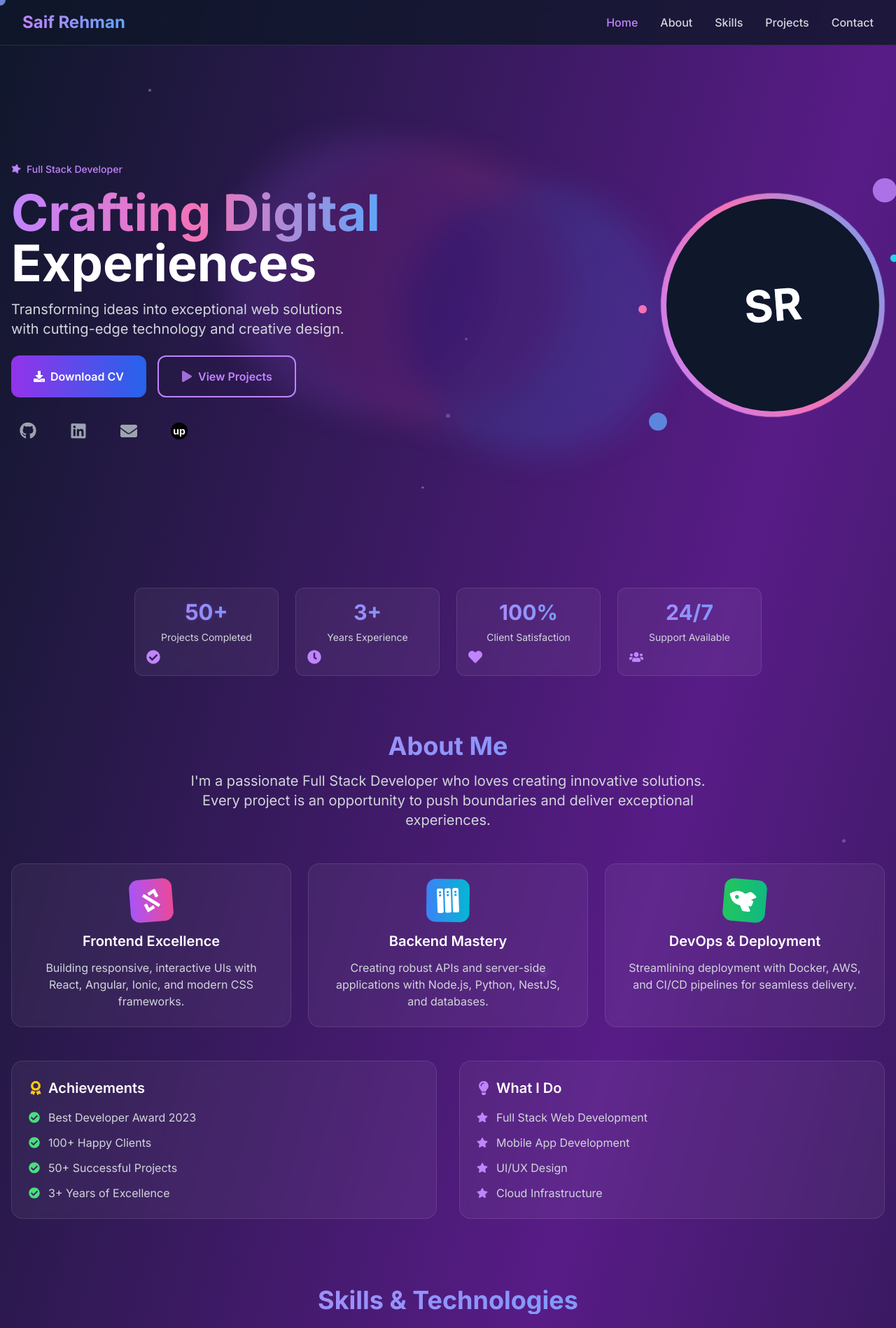
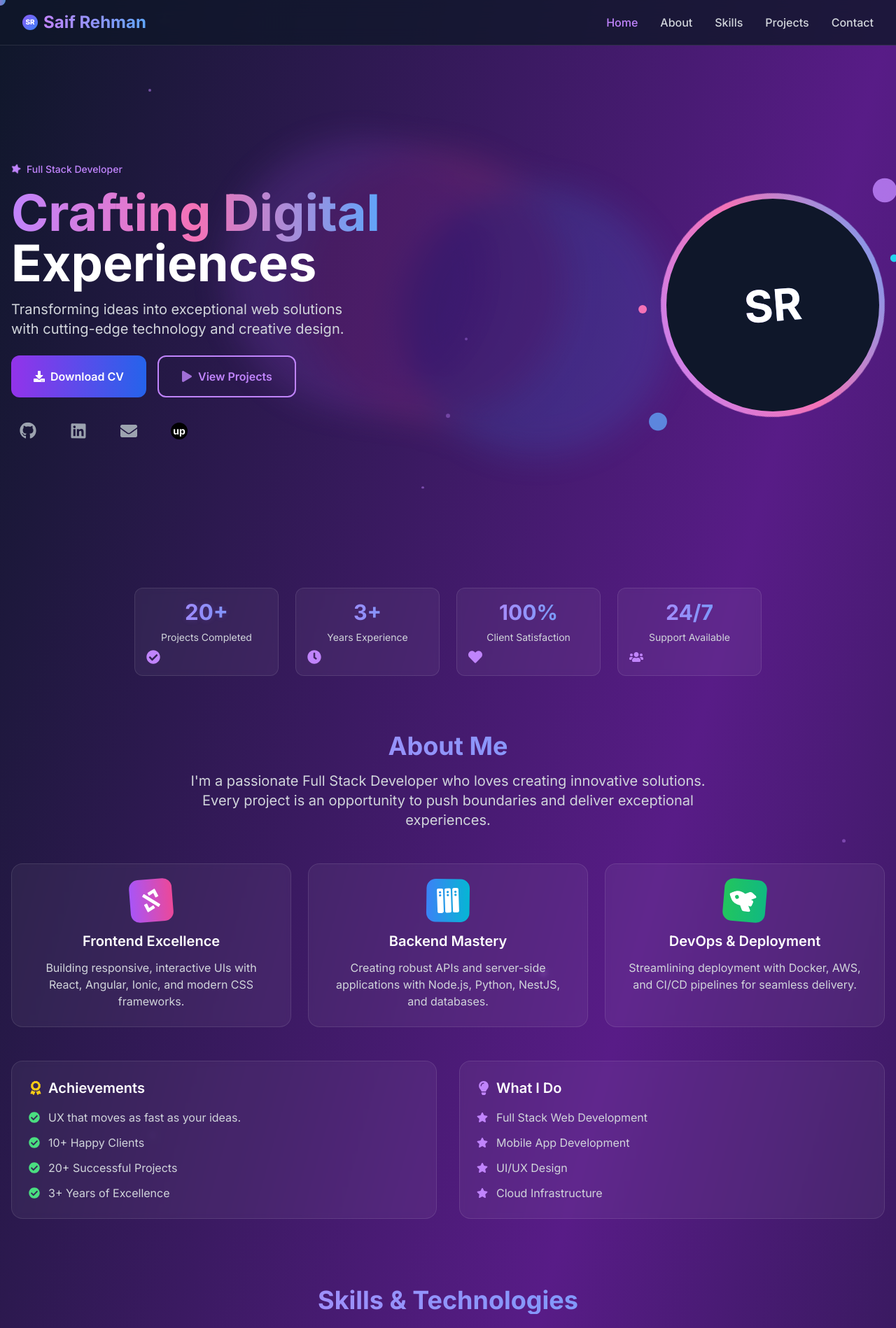
Before and after one commit to saifaslam246/portfolio, a React (Vite) app: page / in a window 1280 px wide. Shown: the top 1898 px of the page at 70% size. Built offline with nearby package versions, Linux system fonts and the light colour scheme.

Commit message:
add a favicon image

```diff
--- a/index.html
+++ b/index.html
@@ -2,7 +2,8 @@
 <html lang="en">
   <head>
     <meta charset="UTF-8" />
-    <link rel="icon" type="image/svg+xml" href="/vite.svg" />
+    <link rel="icon" type="image/svg+xml" href="/favicon.svg" />
+    <link rel="apple-touch-icon" href="/favicon.svg" />
     <meta name="viewport" content="width=device-width, initial-scale=1.0" />
     <meta http-equiv="Cache-Control" content="no-cache, no-store, must-revalidate" />
     <meta http-equiv="Pragma" content="no-cache" />
--- a/src/App.jsx
+++ b/src/App.jsx
@@ -37,6 +37,25 @@ const UpworkIcon = ({ size = 20, className = "" }) => (
   >
     up
   </div>
+)
+
+// Small inline SR logo for UI usage
+const SRLogoMark = ({ size = 24 }) => (
+  <span
+    aria-hidden
+    className="inline-flex items-center justify-center rounded-full"
+    style={{
+      width: size,
+      height: size,
+      background: 'linear-gradient(135deg, #8b5cf6 0%, #3b82f6 100%)',
+      color: '#fff',
+      fontWeight: 800,
+      fontSize: size * 0.45 + 'px',
+      lineHeight: 1
+    }}
+  >
+    SR
+  </span>
 )
 
 // Gather all images from assets (Vite)
@@ -172,11 +191,10 @@ function App() {
             <motion.div
               initial={{ opacity: 0, x: -20 }}
               animate={{ opacity: 1, x: 0 }}
-              className="text-xl sm:text-2xl font-bold text-white"
+              className="text-xl sm:text-2xl font-bold text-white flex items-center gap-2"
             >
-              <span className="bg-gradient-to-r from-purple-400 to-blue-400 bg-clip-text text-transparent">
-                Saif Rehman
-              </span>
+              <SRLogoMark size={22} />
+              <span className="bg-gradient-to-r from-purple-400 to-blue-400 bg-clip-text text-transparent">Saif Rehman</span>
             </motion.div>
 
             {/* Desktop Navigation */}
@@ -449,7 +467,7 @@ function App() {
         >
           <div className="grid grid-cols-2 md:grid-cols-4 gap-4 sm:gap-6 max-w-4xl mx-auto">
             {[
-              { number: "50+", label: "Projects Completed", icon: FaCheckCircle, color: "from-green-400 to-emerald-400" },
+              { number: "20+", label: "Projects Completed", icon: FaCheckCircle, color: "from-green-400 to-emerald-400" },
               { number: "3+", label: "Years Experience", icon: FaClock, color: "from-blue-400 to-cyan-400" },
               { number: "100%", label: "Client Satisfaction", icon: FaHeart, color: "from-pink-400 to-rose-400" },
               { number: "24/7", label: "Support Available", icon: FaUsers, color: "from-purple-400 to-indigo-400" }
@@ -637,9 +655,9 @@ function App() {
               </h3>
               <div className="space-y-3">
                 {[
-                  "Best Developer Award 2023",
-                  "100+ Happy Clients",
-                  "50+ Successful Projects",
+                  "UX that moves as fast as your ideas.",
+                  "10+ Happy Clients",
+                  "20+ Successful Projects",
                   "3+ Years of Excellence"
                 ].map((achievement, index) => (
                   <motion.div
@@ -906,7 +924,8 @@ function App() {
                   y: -15,
                   rotateY: 10
                 }}
-                className="group relative rounded-2xl overflow-hidden bg-white/5 backdrop-blur-sm border border-white/10 hover:bg-white/10 transition-all duration-300 transform hover:scale-105"
+                whileTap={{ scale: 0.99 }}
+                className="group relative rounded-2xl overflow-hidden bg-white/5 backdrop-blur-sm border border-white/10 hover:bg-white/10 transition-colors duration-300"
               >
                 <div className="h-40 sm:h-48 md:h-52 lg:h-56 relative overflow-hidden">
                   <img src={getMainImageForProject(project)} alt={project.title} className="w-full h-full object-cover opacity-90 group-hover:opacity-100 transition-opacity duration-300" onError={(e)=>{e.currentTarget.src='/vite.svg'}} />
@@ -948,12 +967,12 @@ function App() {
           {/* Project Details Modal */}
           <AnimatePresence>
             {selectedProject && (
-              <motion.div className="fixed inset-0 z-50 flex items-center justify-center bg-black/60 p-4"
+              <motion.div className="fixed inset-0 z-50 flex items-center justify-center bg-black/60 p-2 sm:p-4"
                 initial={{ opacity: 0 }}
                 animate={{ opacity: 1 }}
                 exit={{ opacity: 0 }}
               >
-                <motion.div className="max-w-4xl w-full rounded-2xl bg-slate-900 border border-white/10 overflow-hidden"
+                <motion.div className="w-full max-w-5xl rounded-2xl bg-slate-900 border border-white/10 overflow-hidden flex flex-col max-h-[90vh]"
                   initial={{ scale: 0.9, y: 20, opacity: 0 }}
                   animate={{ scale: 1, y: 0, opacity: 1 }}
                   exit={{ scale: 0.95, opacity: 0 }}
@@ -967,31 +986,35 @@ function App() {
                     const isActiveVideo = videos.includes(active)
                     return (
                       <>
-                        <div className="relative bg-black/20">
+                        <div className="relative bg-black/20 flex-shrink-0">
+                          <button onClick={closeProjectDetails} aria-label="Close modal" className="absolute top-2 right-2 sm:top-3 sm:right-3 p-2 rounded-full bg-slate-900/80 backdrop-blur border border-white/10 text-white hover:bg-slate-800 focus:outline-none focus:ring-2 focus:ring-purple-400 z-10">
+                            <HiX size={18} />
+                          </button>
                           {isActiveVideo ? (
-                            <video src={active} className="w-full max-h-[60vh] bg-slate-900" controls playsInline />
+                            <video src={active} className="w-full h-auto max-h-[45vh] sm:max-h-[55vh] bg-slate-900" controls playsInline />
                           ) : (
-                            <img src={active} alt={selectedProject.title} className="w-full max-h-[60vh] object-contain bg-slate-900" />
+                            <img src={active} alt={selectedProject.title} className="w-full h-auto max-h-[45vh] sm:max-h-[55vh] object-contain bg-slate-900" />
                           )}
-                          <button onClick={closeProjectDetails} className="absolute top-3 right-3 px-3 py-1 rounded-lg bg-black/50 text-white text-sm border border-white/10 hover:bg-black/70">Close</button>
                         </div>
                         {media.length > 1 && (
-                          <div className="p-4 grid grid-cols-3 sm:grid-cols-5 md:grid-cols-6 gap-2 bg-slate-950/40 border-b border-white/10">
+                          <div className="bg-slate-950/40 border-b border-white/10 overflow-x-auto">
+                            <div className="p-3 flex items-center gap-2 min-w-max">
                               {media.map((src, idx) => {
                                 const isVideo = videos.includes(src)
                                 return (
                                   <button key={idx} onClick={() => setActiveGalleryIndex(idx)} className={`relative rounded-lg overflow-hidden border ${idx === activeGalleryIndex ? 'border-purple-400' : 'border-white/10'}`}>
                                     {isVideo ? (
-                                    <div className="w-full h-16 bg-black/60 flex items-center justify-center text-white text-[10px]">Video</div>
+                                      <div className="w-20 h-14 sm:w-24 sm:h-16 bg-black/60 flex items-center justify-center text-white text-[10px]">Video</div>
                                     ) : (
-                                    <img src={src} alt={`thumb-${idx}`} className="w-full h-16 object-cover" />
+                                      <img src={src} alt={`thumb-${idx}`} className="w-20 h-14 sm:w-24 sm:h-16 object-cover" />
                                     )}
                                   </button>
                                 )
                               })}
                             </div>
+                          </div>
                         )}
-                        <div className="p-5 sm:p-6">
+                        <div className="p-4 sm:p-6 overflow-y-auto">
                           <h3 className="text-xl sm:text-2xl font-semibold text-white mb-3">{selectedProject.title}</h3>
                           <p className="text-gray-300 mb-5 leading-relaxed whitespace-pre-line">{selectedProject.description}</p>
                           <div className="flex flex-wrap gap-2">
```
Also changed, not shown: public/favicon.svg (added). Lines whose indentation alone changed are shown as unchanged.
